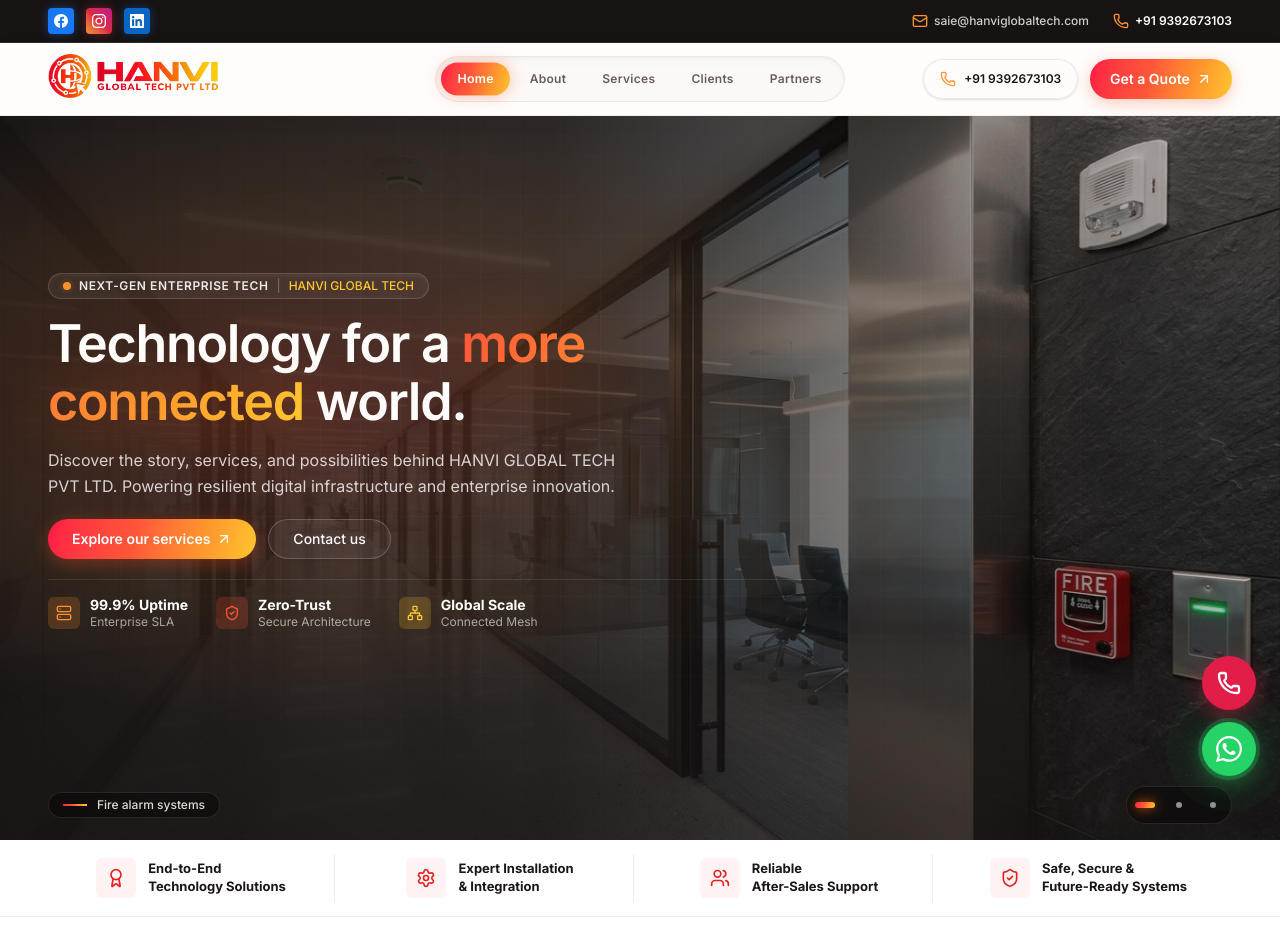
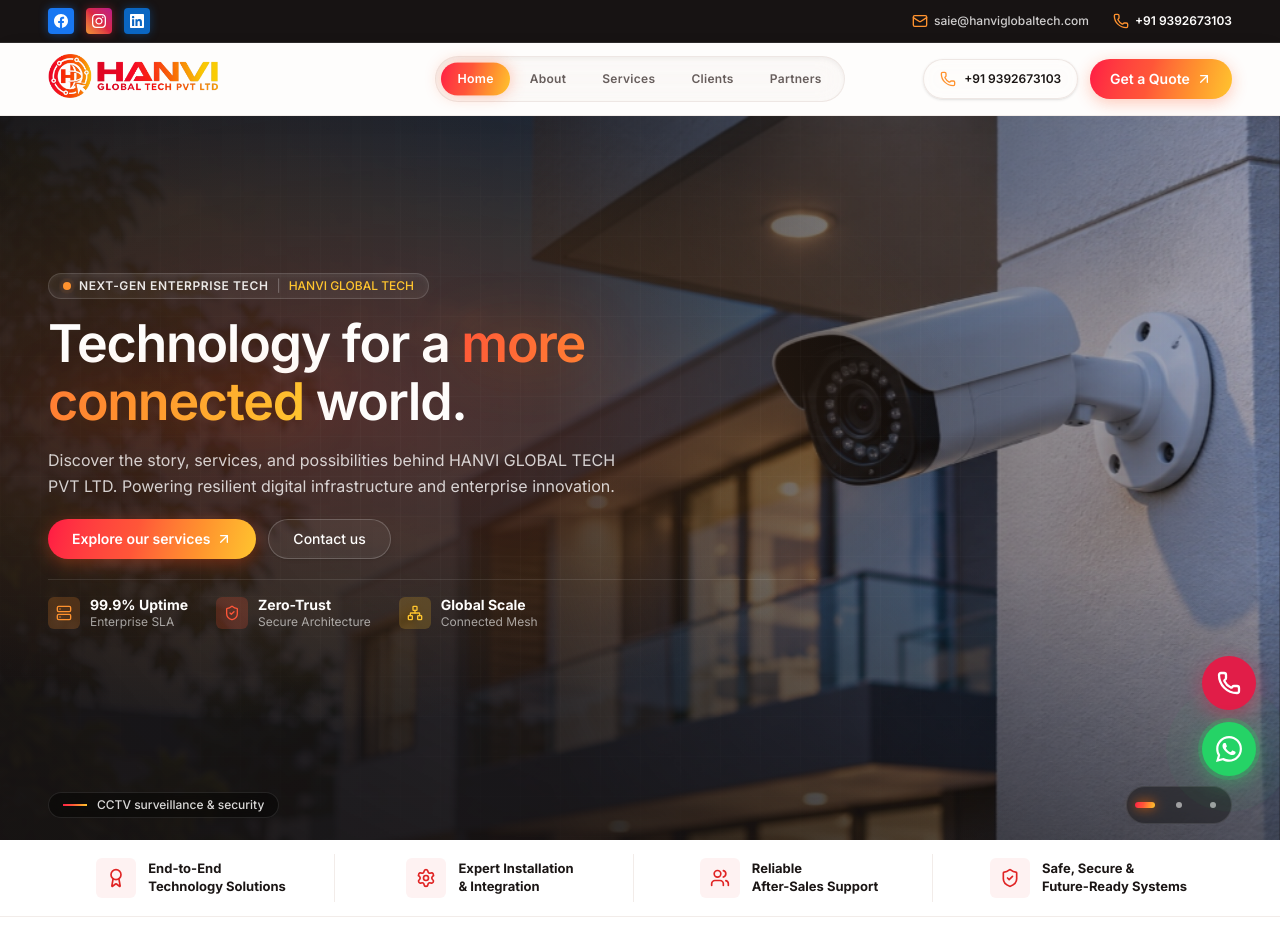
Before and after one commit to ascend-media-labs/HANVI-Global-Tech, a React (Vite) app: page / in a window 1280 px wide. Shown: the top 948 px of the page. Built offline with nearby package versions, Linux system fonts and the light colour scheme.

Commit message:
feat(hero): replace CCTV dome camera with new outdoor bullet security camera as first slide

```diff
--- a/src/components/hanvi-site.tsx
+++ b/src/components/hanvi-site.tsx
@@ -69,8 +69,8 @@ const navigation = [
 ] as const;
 
 const slides = [
+  { image: heroCctvImage, alt: "Advanced high-definition outdoor CCTV surveillance security camera on enterprise facility", label: "CCTV surveillance & security" },
   { image: heroFireAlarmImage, alt: "Intelligent fire alarm and life safety systems in a modern enterprise building", label: "Fire alarm systems" },
-  { image: heroCctvImage, alt: "Advanced CCTV surveillance dome camera monitoring modern enterprise offices", label: "CCTV surveillance & security" },
   { image: heroNetworkingImage, alt: "Enterprise network rack with Cat6A structured cabling and managed switches", label: "Network infrastructure & switching" },
 ] as const;
 
```
Also changed, not shown: public/hero/hero-cctv.jpg, src/assets/hero-cctv.jpg.
